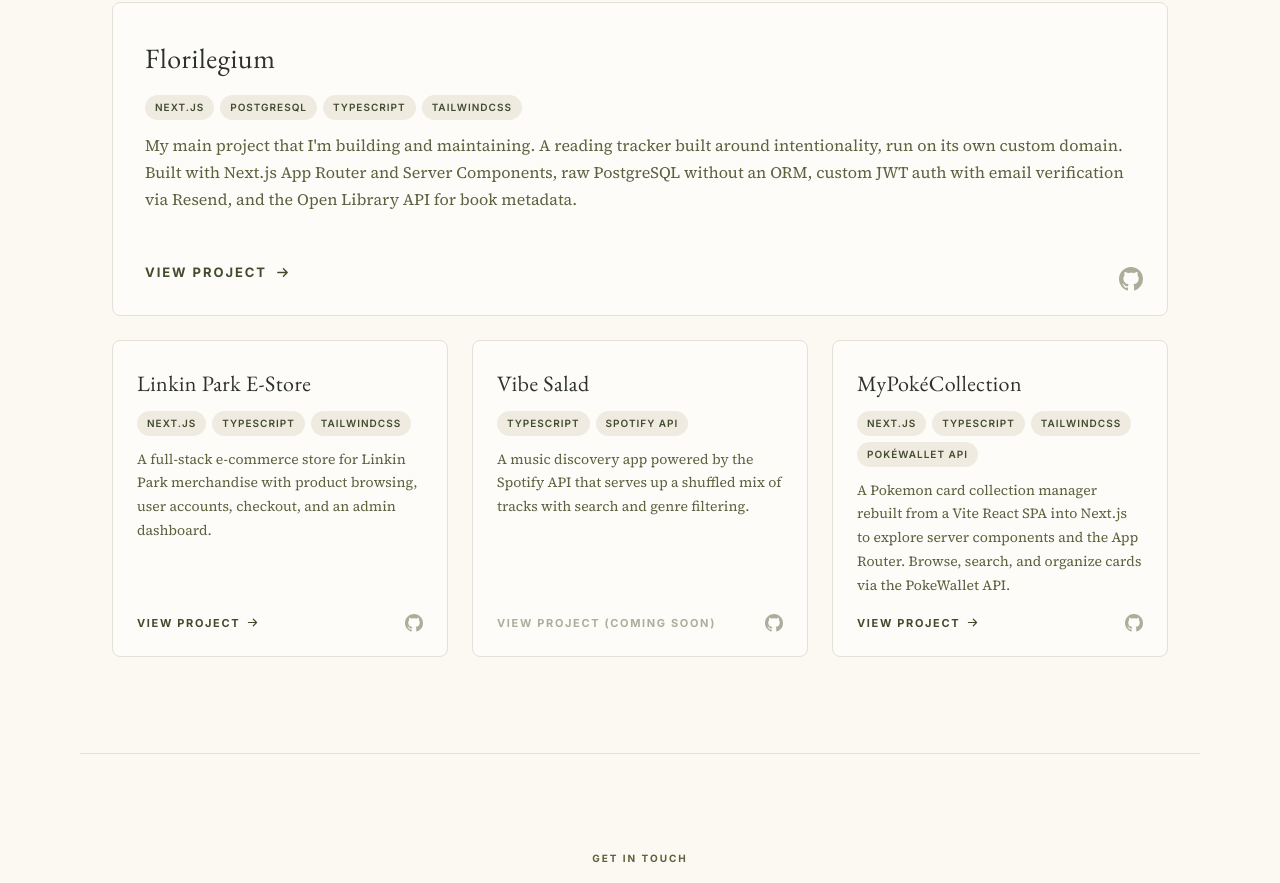
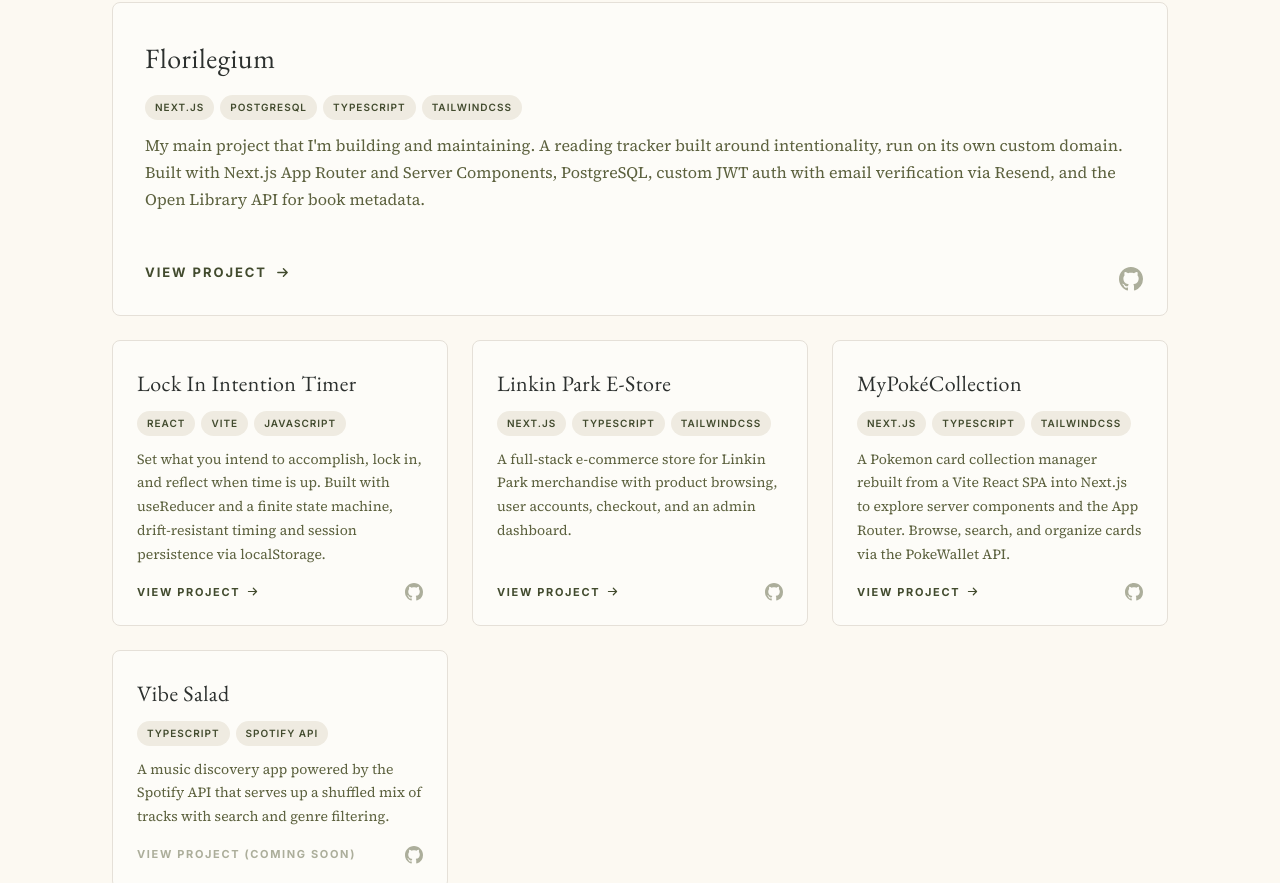
Before and after one commit to stevenlomon/digital-portfolio-steven, a React (Vite) app: page / in a window 1280 px wide. Shown: the part 1917-2800 px from the top of the page. Built offline with nearby package versions, Linux system fonts and the light colour scheme.

Commit message:
Lock In Intention Timer added as a project!

```diff
--- a/src/components/Portfolio.tsx
+++ b/src/components/Portfolio.tsx
@@ -2,12 +2,21 @@
   {
     title: 'Florilegium',
     description:
-      "My main project that I'm building and maintaining. A reading tracker built around intentionality, run on its own custom domain. Built with Next.js App Router and Server Components, raw PostgreSQL without an ORM, custom JWT auth with email verification via Resend, and the Open Library API for book metadata.",
+      "My main project that I'm building and maintaining. A reading tracker built around intentionality, run on its own custom domain. Built with Next.js App Router and Server Components, PostgreSQL, custom JWT auth with email verification via Resend, and the Open Library API for book metadata.",
     tags: ['Next.js', 'PostgreSQL', 'TypeScript', 'TailwindCSS'],
     featured: true,
     available: true,
     live: 'https://florilegium.page',
     github: 'https://github.com/stevenlomon/florilegium',
+  },
+  {
+    title: 'Lock In Intention Timer',
+    description:
+      'Set what you intend to accomplish, lock in, and reflect when time is up. Built with useReducer and a finite state machine, drift-resistant timing and session persistence via localStorage.',
+    tags: ['React', 'Vite', 'JavaScript'],
+    available: true,
+    live: 'https://stevenlomon.github.io/lock-in-intention-timer/',
+    github: 'https://github.com/stevenlomon/lock-in-intention-timer',
   },
   {
     title: 'Linkin Park E-Store',
@@ -19,6 +28,15 @@
     github: 'https://github.com/stevenlomon/linkin-park-e-shop',
   },
   {
+    title: 'MyPokéCollection',
+    description:
+      'A Pokemon card collection manager rebuilt from a Vite React SPA into Next.js to explore server components and the App Router. Browse, search, and organize cards via the PokeWallet API.',
+    tags: ['Next.js', 'TypeScript', 'TailwindCSS'],
+    available: true,
+    live: 'https://my-next-poke-collection.vercel.app/',
+    github: 'https://github.com/stevenlomon/my-poke-collection',
+  },
+  {
     title: 'Vibe Salad',
     description:
       'A music discovery app powered by the Spotify API that serves up a shuffled mix of tracks with search and genre filtering.',
@@ -26,15 +44,6 @@
     available: false,
     live: '#',
     github: 'https://github.com/stevenlomon/FSU-kunskapskontroll-3',
-  },
-  {
-    title: 'MyPokéCollection',
-    description:
-      'A Pokemon card collection manager rebuilt from a Vite React SPA into Next.js to explore server components and the App Router. Browse, search, and organize cards via the PokeWallet API.',
-    tags: ['Next.js', 'TypeScript', 'TailwindCSS', 'PokéWallet API'],
-    available: true,
-    live: 'https://my-next-poke-collection.vercel.app/',
-    github: 'https://github.com/stevenlomon/my-poke-collection',
   },
 ]
 
```
